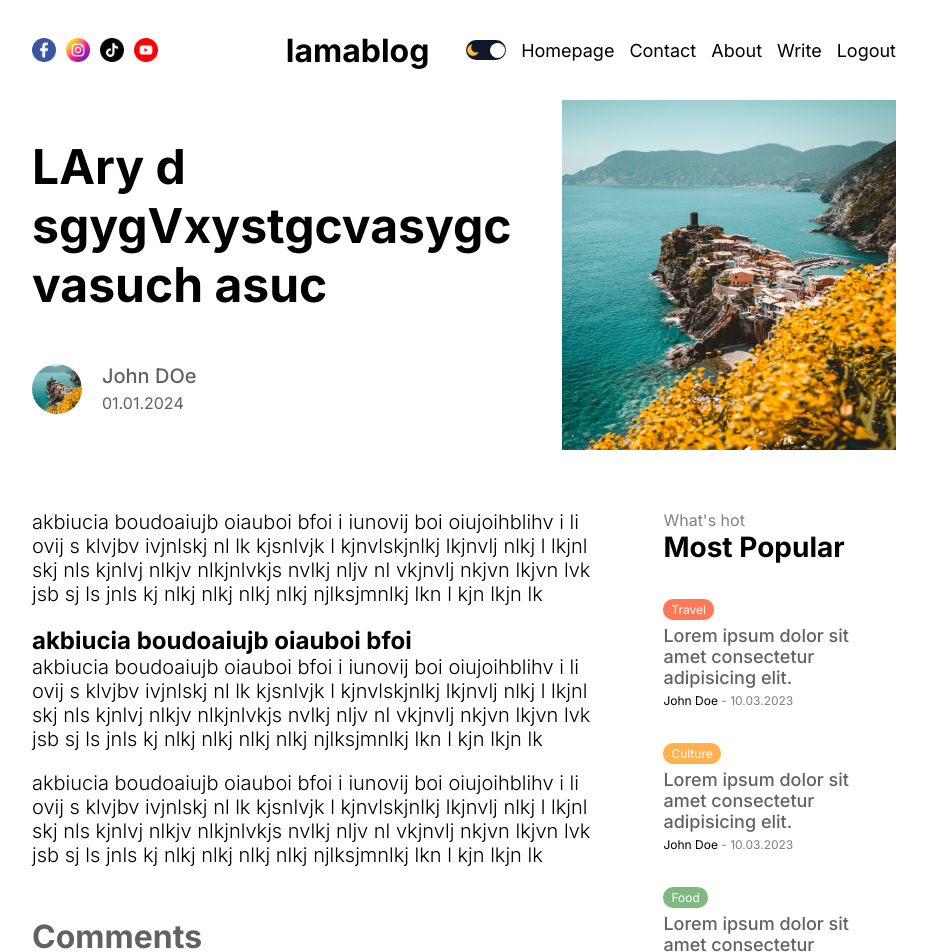
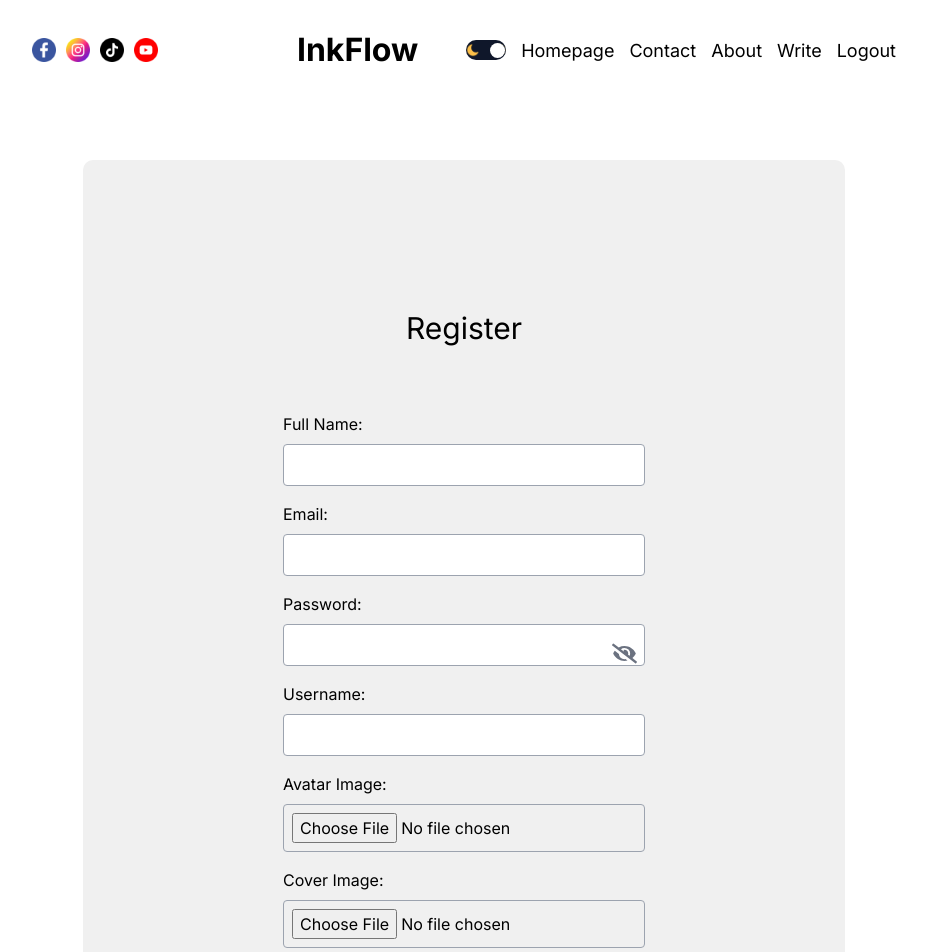
Before and after one commit to Om-Khairnar/InkFlow, a Next.js app: page /register in a window 1280 px wide. Shown: the top 952 px of the page, without its empty margins (176-1103 px from the left). Built offline with nearby package versions, Linux system fonts and the light colour scheme.

Commit message:
Added the login and regiester here and right now workign ok

```diff
--- a/package.json
+++ b/package.json
@@ -13,7 +13,8 @@
     "next": "15.0.2",
     "next-auth": "^4.24.11",
     "react": "^18.2.0",
-    "react-dom": "^18.2.0"
+    "react-dom": "^18.2.0",
+    "react-icons": "^5.4.0"
   },
   "devDependencies": {
     "@types/node": "^20",
--- a/src/app/api/auth/[...nextauth]/route.js
+++ /dev/null
@@ -1,6 +0,0 @@
-import { authOptions } from "@/utils/auth";
-import NextAuth from "next-auth";
-
-const handler = NextAuth(authOptions);
-
-export { handler as GET, handler as POST };
--- a/src/app/globals.css
+++ b/src/app/globals.css
@@ -4,6 +4,10 @@
   --softBg: #f0f0f0;
   --softTextColor: #626262;
 }
+
+@tailwind base;
+@tailwind components;
+@tailwind utilities;
 
 * {
   padding: 0;
--- a/src/app/layout.tsx
+++ b/src/app/layout.tsx
@@ -6,7 +6,7 @@ import Footer from "@/components/footer/Footer";
 import { Inter } from "next/font/google";
 import { ThemeContextProvider } from "@/context/ThemeContext";
 import ThemeProvider from "@/provider/ThemeProvider";
-import AuthProvider from "@/provider/AuthProvider";
+
 
 const inter = Inter({ subsets: ["latin"] });
 
@@ -23,7 +23,6 @@ export default function RootLayout({
   return (
     <html lang="en">
       <body className={inter.className}>
-      <AuthProvider>
         <ThemeContextProvider>
           <ThemeProvider>
             <div className="container">
@@ -35,7 +34,6 @@ export default function RootLayout({
             </div>
           </ThemeProvider>
         </ThemeContextProvider>
-        </AuthProvider>
       </body>
     </html>
   );
--- a/src/app/login/page.tsx
+++ b/src/app/login/page.tsx
@@ -1,12 +1,109 @@
+"use client";
+
+import { useState } from "react";
 import styles from "./loginPage.module.css";
+import Link from "next/link";
+import { useRouter } from "next/navigation";
 
-const LoginPage = () => {
+interface LoginData {
+  email: string;
+  password: string;
+}
+
+const defaultData: LoginData = { email: "", password: "" };
+
+const LoginPage: React.FC = () => {
+  const [data, setData] = useState<LoginData>(defaultData);
+  const [error, setError] = useState<string | null>(null);
+  const router = useRouter();
+
+  const handleChange = (e: React.ChangeEvent<HTMLInputElement>) => {
+    setData({ ...data, [e.target.name]: e.target.value });
+  };
+
+  const handleSubmit = async (e: React.FormEvent) => {
+    e.preventDefault();
+    setError(null); // Reset error before submission
+
+    try {
+      const response = await fetch(
+        `${process.env.NEXT_PUBLIC_API_BASE_URL}/users/login`,
+        {
+          method: "POST",
+          headers: {
+            "Content-Type": "application/json",
+          },
+          body: JSON.stringify(data),
+        }
+      );
+
+      if (!response.ok) {
+        const errorData = await response.json();
+        throw new Error(errorData.message || "Login failed");
+      }
+
+      const result = await response.json();
+      console.log("Login Successful:", result);
+
+      // Redirect to the home page or dashboard
+      router.push("/");
+    } catch (err: any) {
+      setError(err.message);
+    }
+  };
+
   return (
     <div className={styles.container}>
       <div className={styles.wrapper}>
-        <div className={styles.socialButton}>Sign in with Google</div>
-        <div className={styles.socialButton}>Sign in with Github</div>
-        <div className={styles.socialButton}>Sign in with Facebook</div>
+        <h1 className="text-3xl mb-4 text-center">Login</h1>
+        <form onSubmit={handleSubmit}>
+          <div className="mb-4 flex flex-col">
+            <label htmlFor="email" className="mb-2">
+              Email:
+            </label>
+            <input
+              type="text"
+              id="email"
+              name="email"
+              value={data.email}
+              onChange={handleChange}
+              className="p-2 mb-4 border border-gray-400 rounded text-black"
+              autoComplete="off"
+              required
+            />
+
+            <label htmlFor="password" className="mb-2">
+              Password:
+            </label>
+            <input
+              type="password"
+              id="password"
+              name="password"
+              value={data.password}
+              onChange={handleChange}
+              className="p-2 mb-4 border border-gray-400 rounded text-black"
+              autoComplete="off"
+              required
+            />
+          </div>
+
+          {error && (
+            <p className="text-red-500 text-center mb-4">{error}</p>
+          )}
+
+          <button
+            type="submit"
+            className="bg-blue-400 hover:bg-blue-600 text-white py-4 px-4 rounded-full w-full"
+          >
+            Submit
+          </button>
+          <p className="mt-4 text-center">
+            Don't have an account?{" "}
+            <Link href="/register" className="text-blue-400 hover:underline">
+              Register
+            </Link>
+          </p>
+        </form>
       </div>
     </div>
   );
--- /dev/null
+++ b/src/app/register/page.tsx
@@ -0,0 +1,185 @@
+"use client";
+import { useState } from "react";
+import { FaEye, FaEyeSlash } from "react-icons/fa";
+import styles from "./register.module.css";
+import Link from "next/link";
+import { useRouter } from "next/navigation";
+
+interface RegisterData {
+  fullName: string;
+  email: string;
+  password: string;
+  username: string;
+  avatar?: File | null;
+  coverImage?: File | null;
+}
+
+const defaultData: RegisterData = {
+  fullName: "",
+  email: "",
+  password: "",
+  username: "",
+  avatar: null,
+  coverImage: null,
+};
+
+const Register: React.FC = () => {
+  const [showPassword, setShowPassword] = useState(false);
+  const [data, setData] = useState<RegisterData>(defaultData);
+  const [error, setError] = useState<string | null>(null);
+  const [loading, setLoading] = useState(false);
+  const router = useRouter();
+
+  const handleInputChange = (e: React.ChangeEvent<HTMLInputElement>) => {
+    const { name, value, files } = e.target;
+    setData((prev) => ({
+      ...prev,
+      [name]: files ? files[0] : value,
+    }));
+  };
+
+  const handleSubmit = async (e: React.FormEvent) => {
+    e.preventDefault();
+    setLoading(true);
+    setError(null);
+
+    const formData = new FormData();
+    Object.entries(data).forEach(([key, value]) => {
+      if (value) formData.append(key, value as Blob | string);
+    });
+
+    try {
+      const response = await fetch(
+        `${process.env.NEXT_PUBLIC_API_BASE_URL}/users/register`, {
+        method: "POST",
+        body: formData,
+      });
+
+      if (!response.ok) {
+        throw new Error(await response.text());
+      }
+
+      router.push("/login"); // Redirect to login page on success
+    } catch (err) {
+      setError(err instanceof Error ? err.message : "Something went wrong!");
+    } finally {
+      setLoading(false);
+    }
+  };
+
+  return (
+    <div className={styles.container}>
+      <div className={styles.wrapper}>
+        <h1 className="text-3xl mb-4 text-center">Register</h1>
+        {error && <p className="text-red-500 text-center">{error}</p>}
+        <form onSubmit={handleSubmit}>
+          <div className="mb-4 flex flex-col">
+            <label htmlFor="name" className="mb-2">
+              Full Name:
+            </label>
+            <input
+              type="text"
+              id="fullName"
+              name="fullName"
+              value={data.fullName}
+              onChange={handleInputChange}
+              className="p-2 mb-4 border border-gray-400 rounded text-black"
+              autoComplete="off"
+              required
+            />
+
+            <label htmlFor="email" className="mb-2">
+              Email:
+            </label>
+            <input
+              type="email"
+              id="email"
+              name="email"
+              value={data.email}
+              onChange={handleInputChange}
+              className="p-2 mb-4 border border-gray-400 rounded text-black"
+              autoComplete="off"
+              required
+            />
+
+            <label htmlFor="password" className="mb-2">
+              Password:
+            </label>
+            <div className="relative flex items-center">
+              <input
+                type={showPassword ? "text" : "password"}
+                id="password"
+                name="password"
+                value={data.password}
+                onChange={handleInputChange}
+                className="p-2 mb-4 border border-gray-400 rounded w-full text-black"
+                autoComplete="new-password"
+                required
+              />
+              <div
+                onClick={() => setShowPassword(!showPassword)}
+                className="absolute right-2 cursor-pointer text-gray-500 "
+              >
+                {showPassword ? <FaEye size={25} /> : <FaEyeSlash size={25} />}
+              </div>
+            </div>
+
+            <label htmlFor="username" className="mb-2">
+              Username:
+            </label>
+            <input
+              type="text"
+              id="username"
+              name="username"
+              value={data.username}
+              onChange={handleInputChange}
+              className="p-2 mb-4 border border-gray-400 rounded text-black"
+              autoComplete="off"
+              required
+            />
+
+            <label htmlFor="avatar" className="mb-2">
+              Avatar Image:
+            </label>
+            <input
+              type="file"
+              id="avatar"
+              name="avatar"
+              onChange={handleInputChange}
+              className="p-2 mb-4 border border-gray-400 rounded"
+              accept="image/*"
+              required
+            />
+
+            <label htmlFor="cover-image" className="mb-2">
+              Cover Image:
+            </label>
+            <input
+              type="file"
+              id="coverImage"
+              name="coverImage"
+              onChange={handleInputChange}
+              className="p-2 mb-4 border border-gray-400 rounded"
+              accept="image/*"
+            />
+          </div>
+          <button
+            type="submit"
+            className="bg-blue-400 hover:bg-blue-600 text-white py-4 px-4 rounded-full w-full"
+            disabled={loading}
+          >
+            {loading ? "Submitting..." : "Submit"}
+          </button>
+          <p className="mt-4 text-center">
+            Already have an account?{" "}
+            <Link href="/login" className="text-blue-400 hover:underline">
+              Login
+            </Link>
+          </p>
+        </form>
+      </div>
+    </div>
+  );
+};
+
+export default Register;
--- /dev/null
+++ b/src/app/register/register.module.css
@@ -0,0 +1,55 @@
+.container {
+    display: flex;
+    align-items: center;
+    justify-content: center;
+    margin-top: 60px;
+  }
+
+  .wrapper {
+    background-color: var(--softBg);
+    padding: 150px 200px;
+    display: flex;
+    flex-direction: column;
+    gap: 50px;
+    border-radius: 10px;
+  }
+
+  .socialButton {
+    padding: 20px;
+    border-radius: 5px;
+    border: none;
+    color: white;
+    font-weight: bold;
+    cursor: pointer;
+    display: flex;
+    align-items: center;
+    justify-content: center;
+  }
+
+  .socialButton:first-child {
+    background-color: #ff5555;
+  }
+
+  .socialButton:nth-child(2) {
+    background-color: #111;
+  }
+
+  .socialButton:nth-child(3) {
+    background-color: #087bea;
+  }
+
+  @media screen and (max-width: 768px) {
+    .wrapper {
+      padding: 50px 100px;
+    }
+  }
+  @media screen and (max-width: 640px) {
+    .wrapper {
+      padding: 30px;
+    }
+
+    .socialButton{
+      font-weight: 400;
+      font-size: 14px;
+    }
+  }
--- a/src/components/featured/Featured.tsx
+++ b/src/components/featured/Featured.tsx
@@ -6,14 +6,16 @@ const Featured = () => {
   return (
     <div className={styles.container}>
       <h1 className={styles.title}>
-        <b>Hey, lama dev here!</b> Discover my stories and creative ideas.
+        <b>InkFlow Blog: </b>Where Creativity Meets Code Explore Stories and Ideas!
       </h1>
       <div className={styles.post}>
         <div className={styles.imgContainer}>
           <Image src="/images/p1.jpeg" alt="" fill className={styles.image} />
         </div>
         <div className={styles.textContainer}>
-          <h1 className={styles.postTitle}>Lorem ipsum dolor sit amet alim consectetur adipisicing elit.</h1>
+          <h1 className={styles.postTitle}>
+            Lorem ipsum dolor sit amet alim consectetur adipisicing elit.
+          </h1>
           <p className={styles.postDesc}>
             Lorem ipsum dolor sit, amet consectetur adipisicing elit.
             Cupiditate, quam nisi magni ea laborum inventore voluptatum
--- a/src/components/navbar/Navbar.tsx
+++ b/src/components/navbar/Navbar.tsx
@@ -14,7 +14,7 @@ const Navbar = () => {
         <Image src="/images/tiktok.png" alt="tiktok" width={24} height={24} />
         <Image src="/images/youtube.png" alt="youtube" width={24} height={24} />
       </div>
-      <div className={styles.logo}>lamablog</div>
+      <div className={styles.logo}>InkFlow</div>
       <div className={styles.links}>
         <ThemeToggle />
         <Link href="/" className={styles.link}>Homepage</Link>
```
Also changed, not shown: 1 other file (tests, documents, lock files or other folders).
